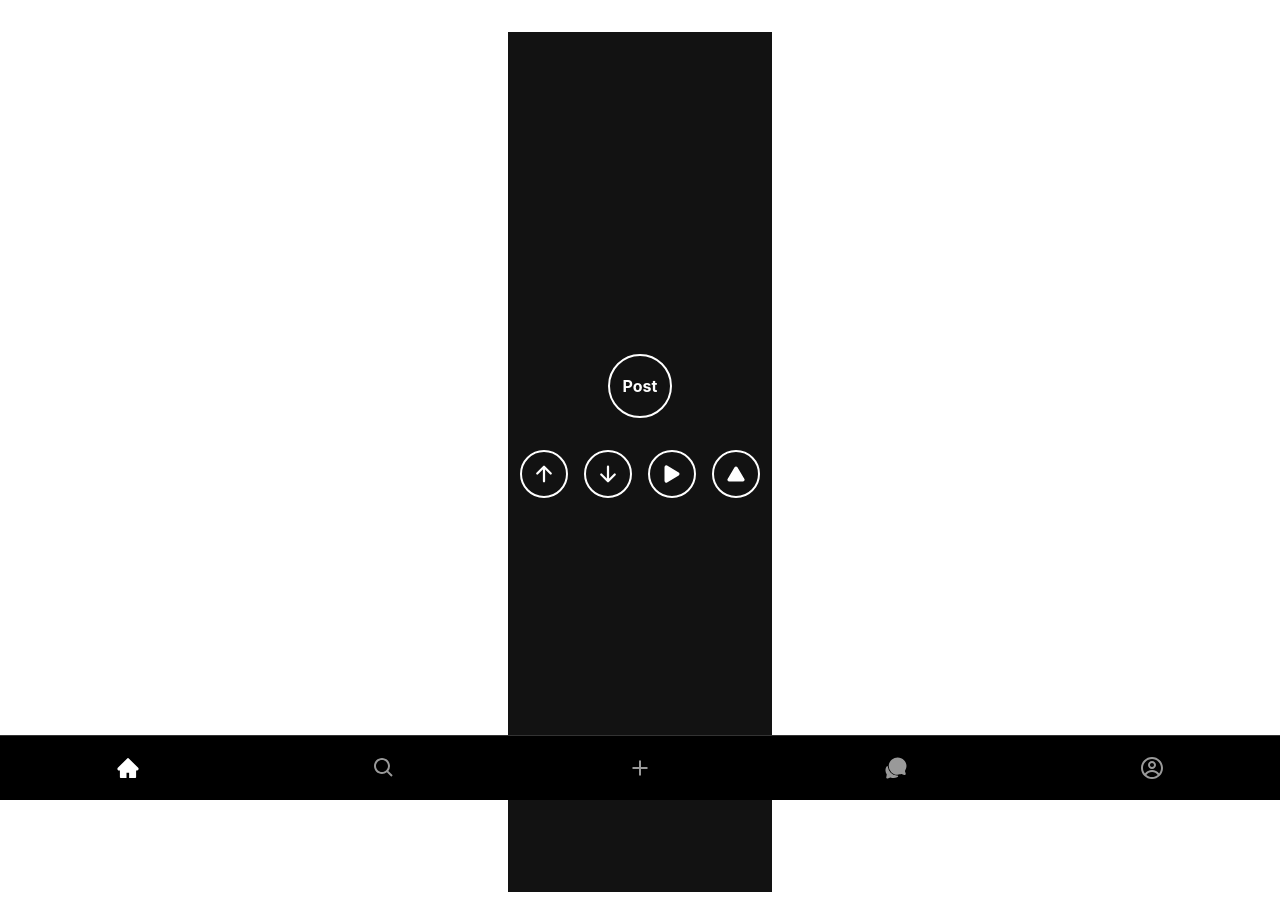
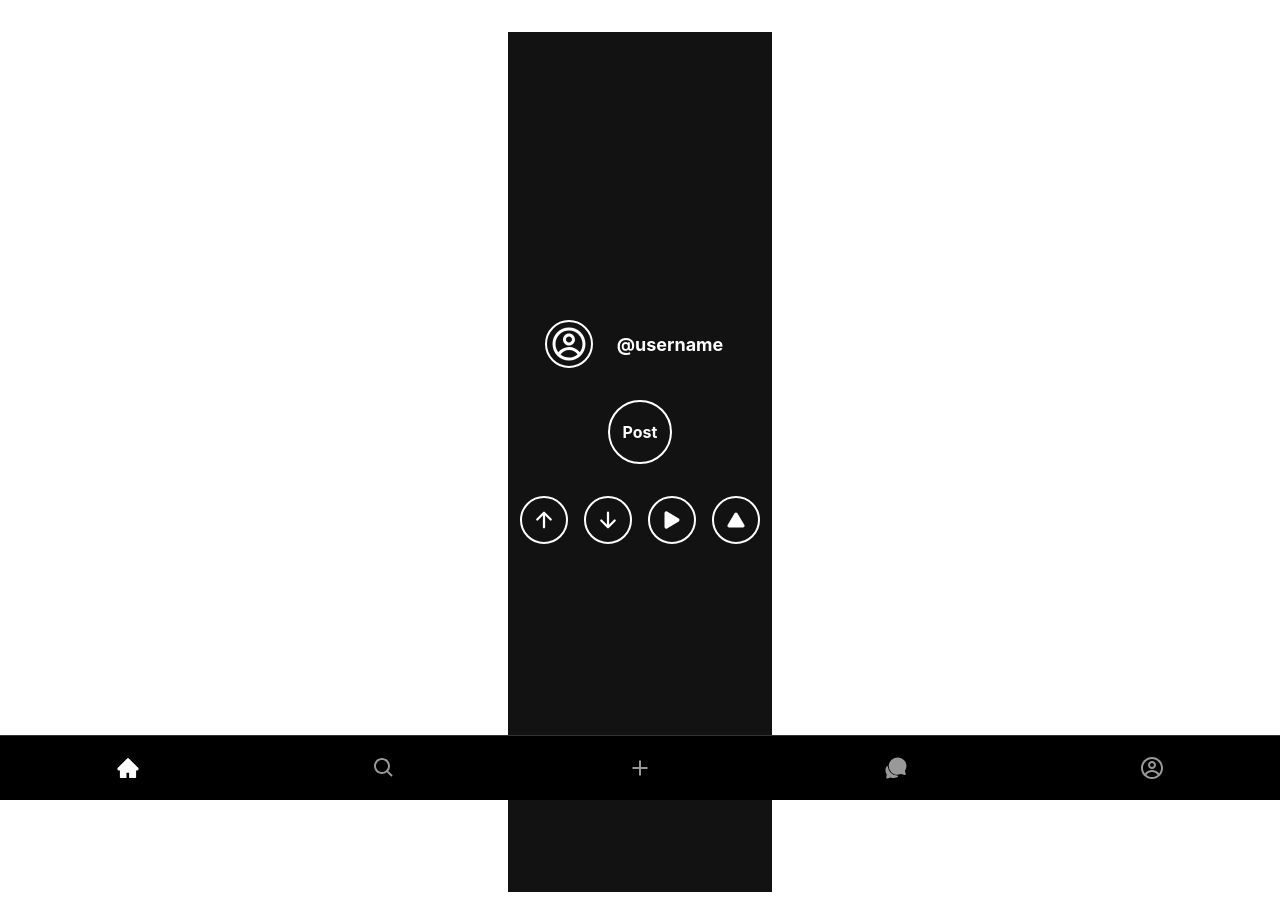
Before and after one commit to brief69/social-mold, a React (Vite) app: page / in a window 1280 px wide. Built offline with nearby package versions, Linux system fonts and the light colour scheme.

Commit message:
feat: Implement Profile component with icon and username

```diff
--- a/src/App.tsx
+++ b/src/App.tsx
@@ -1,7 +1,7 @@
 import { useState } from 'react'
 import reactLogo from './assets/react.svg'
 import viteLogo from '/vite.svg'
-import { NavBar, SwapActionButton, PostButton } from './components'
+import { NavBar, SwapActionButton, PostButton, Profile } from './components'
 import { ThemeProvider } from './theme/ThemeContext'
 import './App.css'
 
@@ -20,6 +20,7 @@ function App() {
           alignItems: 'center',
           minHeight: '100vh'
         }}>
+          <Profile />
           <PostButton />
           <SwapActionButton />
         </div>
--- a/src/components/common/Profile.tsx
+++ b/src/components/common/Profile.tsx
@@ -1,9 +1,71 @@
 import React from 'react';
+import { CgProfile } from 'react-icons/cg';
+import { useTheme } from '../../theme/ThemeContext';
+import '../../styles/animations.css';
 
 const Profile: React.FC = () => {
+  const theme = useTheme();
+
+  const handleIconClick = () => {
+    // TODO: プロフィールアイコンクリック時の処理を実装
+    // プロフィール画像のアップロード or プロフィール詳細表示など
+  };
+
+  const handleNameClick = () => {
+    // TODO: ユーザー名クリック時の処理を実装
+    // プロフィール編集画面への遷移など
+  };
+
+  const containerStyle = {
+    display: 'flex',
+    alignItems: 'center',
+    gap: '12px',
+    padding: '12px',
+  } as const;
+
+  const iconStyle = {
+    background: 'none',
+    border: `2px solid ${theme.primary}`,
+    borderRadius: '50%',
+    width: '48px',
+    height: '48px',
+    padding: '4px',
+    display: 'flex',
+    alignItems: 'center',
+    justifyContent: 'center',
+    color: theme.primary,
+  } as const;
+
+  const nameStyle = {
+    color: theme.primary,
+    fontSize: '18px',
+    fontWeight: 'bold',
+    background: 'none',
+    border: 'none',
+    padding: '8px 12px',
+    borderRadius: '8px',
+  } as const;
+
   return (
-    <div>
-      <h2>Profile</h2>
+    <div style={containerStyle}>
+      <button
+        className="tap-animation"
+        onClick={handleIconClick}
+        style={iconStyle}
+        title="Profile Icon"
+        aria-label="Profile Icon"
+      >
+        <CgProfile size={36} />
+      </button>
+      <button
+        className="tap-animation"
+        onClick={handleNameClick}
+        style={nameStyle}
+        title="Username"
+        aria-label="Username"
+      >
+        @username
+      </button>
     </div>
   );
 };
```
